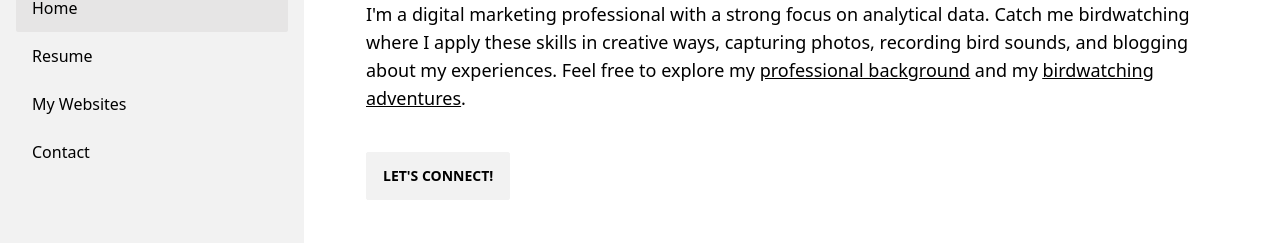
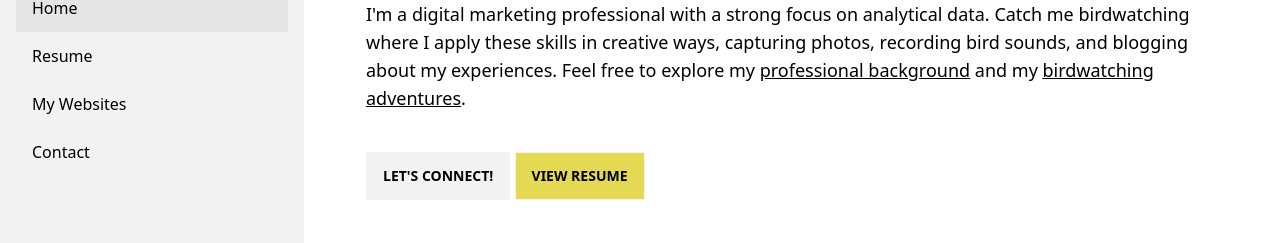
Before and after one commit to becausebirds/astrofy, an Astro site: page / in a window 1280 px wide. Shown: the part 212-455 px from the top of the page. Built offline with nearby package versions, Linux system fonts and the light colour scheme; Astro itself is replaced by a stand-in of ours.

Commit message:
Update index.astro

```diff
--- a/src/pages/index.astro
+++ b/src/pages/index.astro
@@ -19,7 +19,9 @@ const last_posts = posts.slice(0, 3);
       </text>
     </div>
     <div class="mt-8">
-      <a class="btn" href="mailto:hello@jeffmann.xyz"> Let's connect!</a>
+      <a class="btn" href="mailto:hello@jeffmann.xyz"> Let's connect!</a>  <a class="btn" href="/resume" style="
+    background-color: #e5d954;
+">View Resume</a>
     </div>
   </div>
 
```
